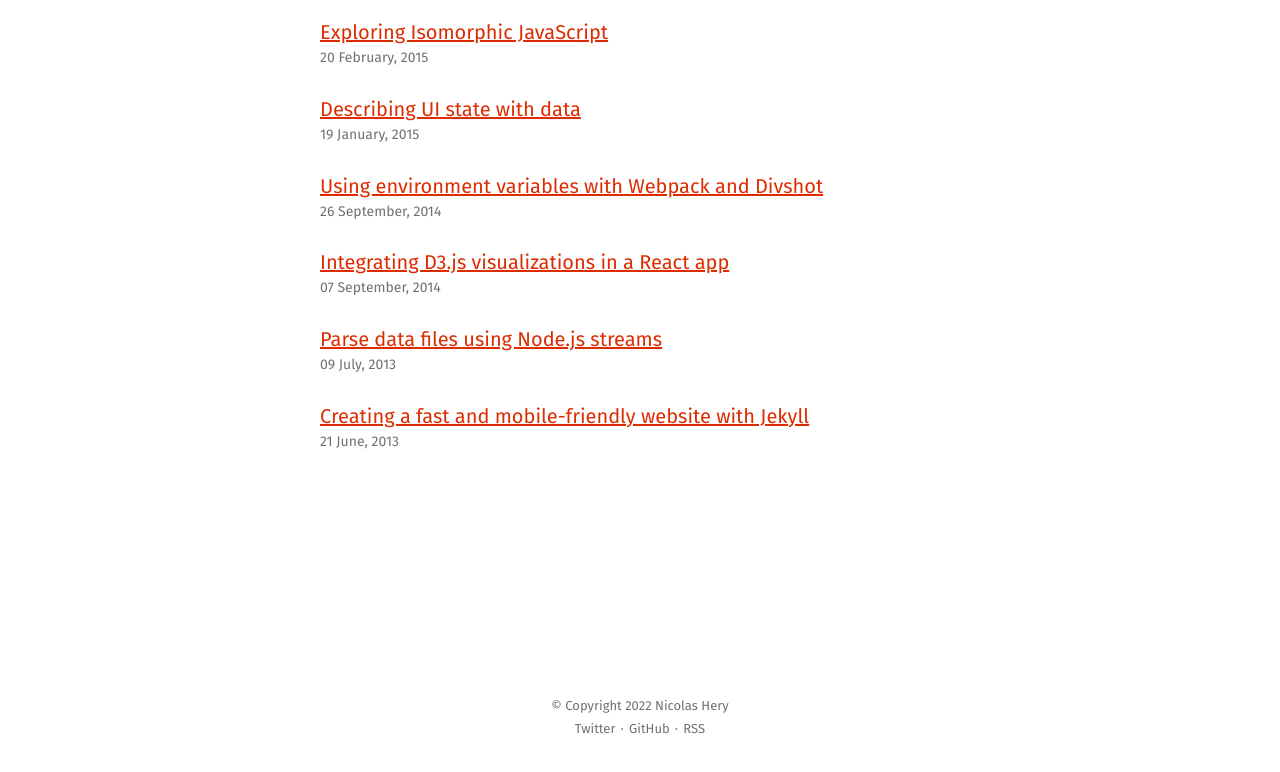
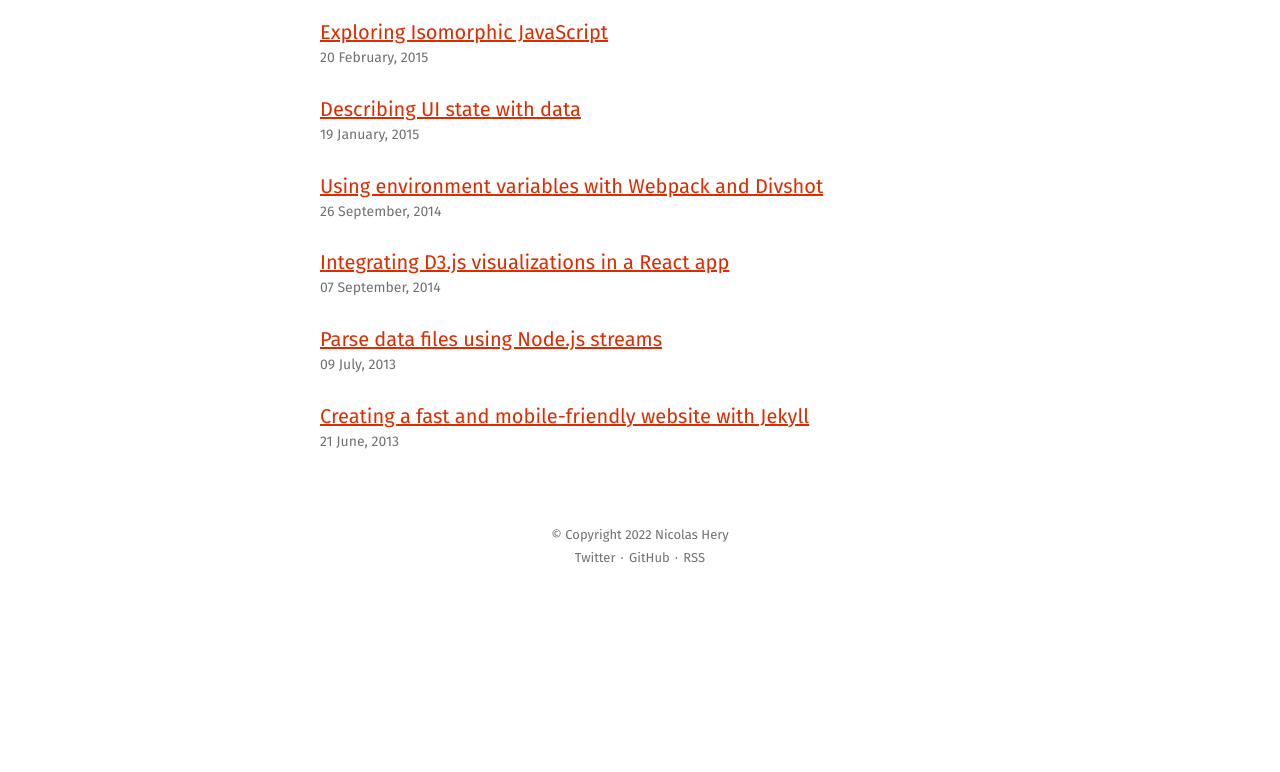
Before and after one commit to nicolashery/nicolashery.com, an Eleventy site: page index.html in a window 1280 px wide. Shown: the part 74-846 px from the top of the page. After the commit the page ends 800 px from the top, so only its background shows below. Built offline with nearby package versions, Linux system fonts and the light colour scheme; Eleventy itself is replaced by a stand-in of ours; files that its build step writes are made by us from their sources.

Commit message:
Fix footer vertical align

```diff
--- a/css/main.css
+++ b/css/main.css
@@ -2,9 +2,8 @@
 --------------------------------------------------------------------------- */
 
 :root {
-  --main-width: 640px;
-  --header-height: 60px;
-  --footer-height: 60px;
+  --content-width: 640px;
+  --logo-size: 40px;
   --gap: 24px;
   --content-gap: 2rem;
 
@@ -21,9 +20,6 @@
   --secondary-dark: #a22101;
 
   --code-bg: #eee;
-
-  --header-height: 60px;
-  --logo-size: 40px;
 }
 
 /* Reset
@@ -250,14 +246,10 @@ pre {
 
 .main,
 .footer {
-  max-width: calc(var(--main-width) + var(--gap) * 2);
+  max-width: calc(var(--content-width) + var(--gap) * 2);
   margin-left: auto;
   margin-right: auto;
   padding: var(--gap);
-}
-
-.main {
-  min-height: calc(100vh - var(--header-height) - var(--footer-height));
 }
 
 /* Footer
@@ -266,8 +258,6 @@ pre {
 .footer {
   font-size: 13px;
   color: var(--text-muted);
-
-  margin-bottom: var(--gap);
 }
 
 .footer-row {
```
